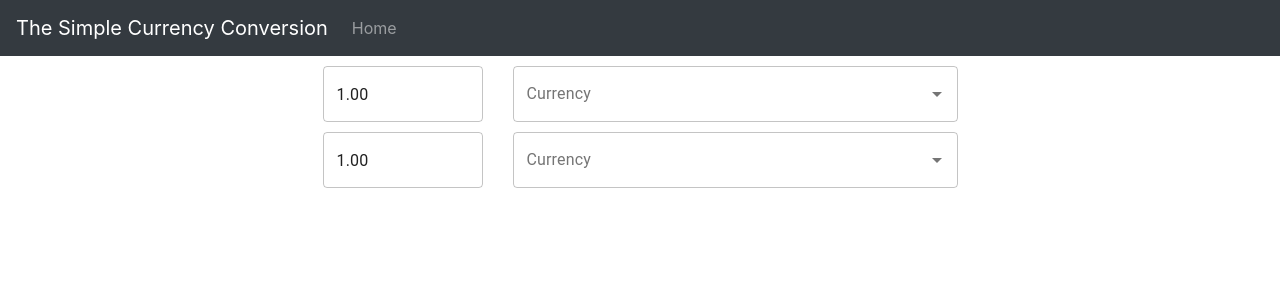
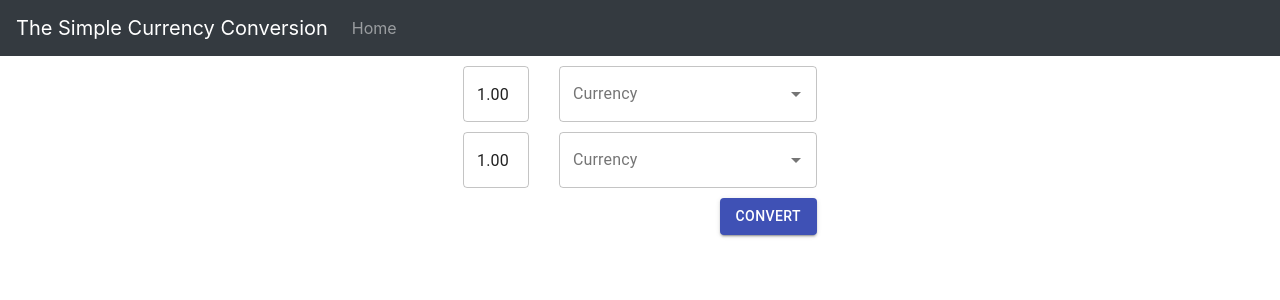
Before and after one commit to Floatjitsu/The-Simple-Currency-Conversion, a React (Create React App) app: page / in a window 1280 px wide. Shown: the top 300 px of the page. Built offline with nearby package versions, Linux system fonts and the light colour scheme.

Commit message:
modified some css, added convert button

```diff
--- a/src/App.css
+++ b/src/App.css
@@ -1,13 +1,17 @@
 .App {
-    display: flex;
-    flex-direction: column;
-    justify-content: center;
+    /* display: flex; */
+    /* flex-direction: column;
+    justify-content: center; */
+    text-align: center;
 }
 
 .CurrencyConverter {
-    display: flex;
+    display: inline-flex;
     flex-direction: column;
+    align-items: flex-end;
+    align-content: stretch;
     margin-top: 10px;
+    width: 30%;
 }
 
 .CurrencyInput {
--- a/src/components/CurrencyConverter.js
+++ b/src/components/CurrencyConverter.js
@@ -1,5 +1,6 @@
 import React from 'react';
 import CurrencyInput from './CurrencyInput';
+import Button from '@material-ui/core/Button';
 
 export default function CurrencyConverter() {
 	return (
@@ -7,6 +8,13 @@ export default function CurrencyConverter() {
 			<CurrencyInput readOnly={false}/>
 			<div style={{marginTop: 10}}/>
 			<CurrencyInput readOnly={true}/>
+			<div style={{marginTop: 10}}/>
+			<Button
+				variant='contained'
+				color='primary'
+				style={{marginRight: 15}}>
+				Convert
+			</Button>
 		</div>
 	);
 };
--- a/src/components/CurrencyInput.js
+++ b/src/components/CurrencyInput.js
@@ -7,8 +7,8 @@ import currencies from '../data/currencies';
 export default function CurrencyInput(props) {
 	return (
 		<Container>
-			<Row className="justify-content-md-center">
-				<Col sm={2}>
+			<Row>
+				<Col xs={3}>
 				 	<TextField
 						type='number'
 						variant='outlined'
@@ -16,7 +16,7 @@ export default function CurrencyInput(props) {
 						inputProps={{readOnly: props.readOnly}}
             			fullWidth />
 				</Col>
-				<Col sm={5}>
+				<Col xs={9}>
 				 	<Autocomplete
 						options={currencies}
 						getOptionLabel={option => option.code}
```
